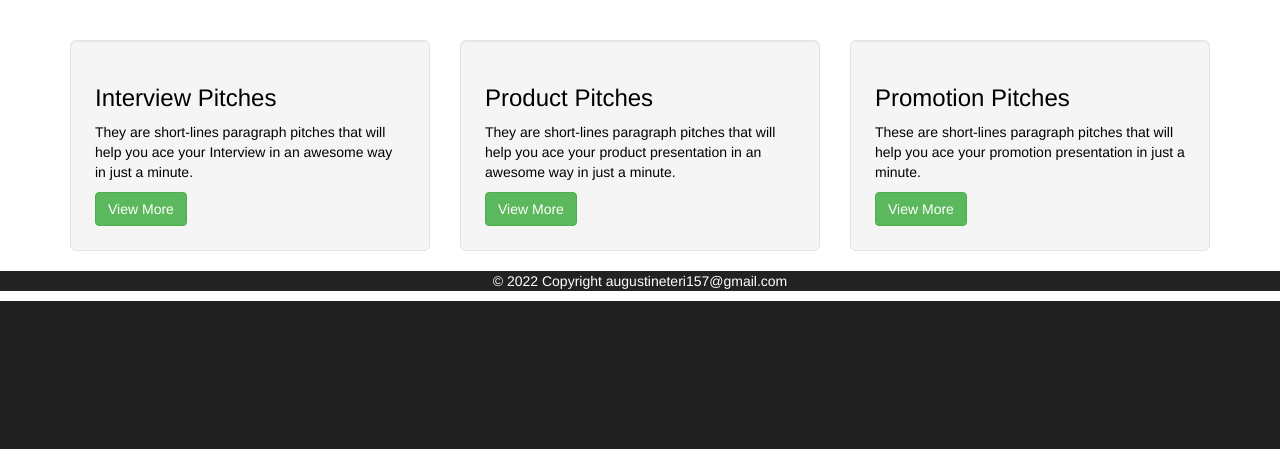
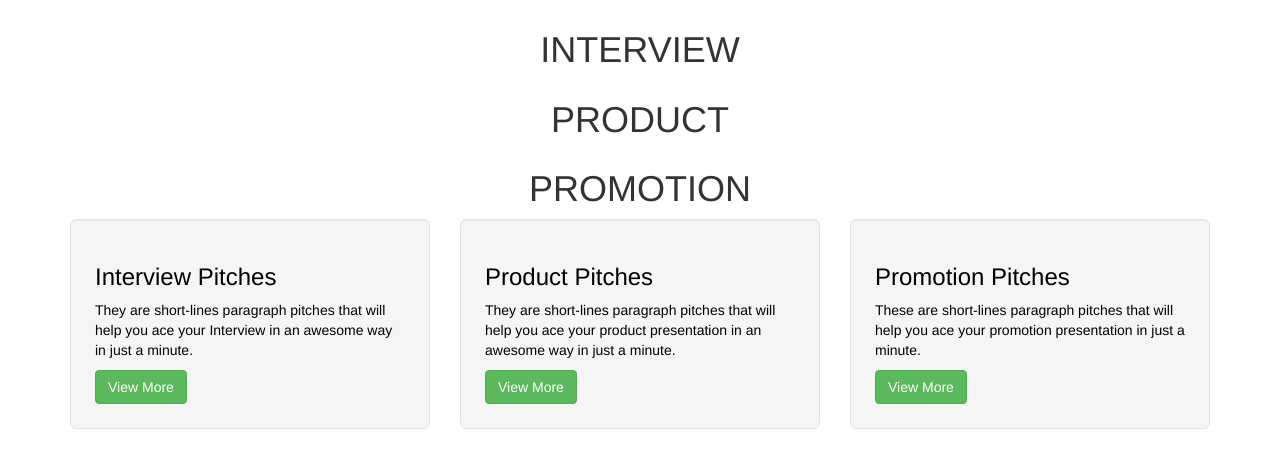
Before and after one commit to Teri11/PITCHES, a Flask app: page / in a window 1280 px wide. Shown: the part 711-1160 px from the top of the page. Before the commit the page ends 1012 px from the top, so only its background shows below. Run offline with Flask 2, Linux system fonts and the light colour scheme; data that the repository does not hold is empty; some libraries are stand-ins or nearby versions.

Commit message:
added header

```diff
--- a/app/templates/index.html
+++ b/app/templates/index.html
@@ -12,18 +12,22 @@
 
 </div>
 <div class="row">
+  <h1 class="text-center">INTERVIEW</h1>
   <ul>
+
   {{macro.showPitch(interview)}}
   </ul>
 
 </div>
 <div class="row">
+  <h1 class="text-center">PRODUCT</h1>
   <ul>
   {{macro.showPitch(product)}}
   </ul>
 
 </div>
 <div class="row">
+  <h1 class="text-center">PROMOTION</h1>
   <ul>
   {{macro.showPitch(promotion)}}
   </ul>
```
